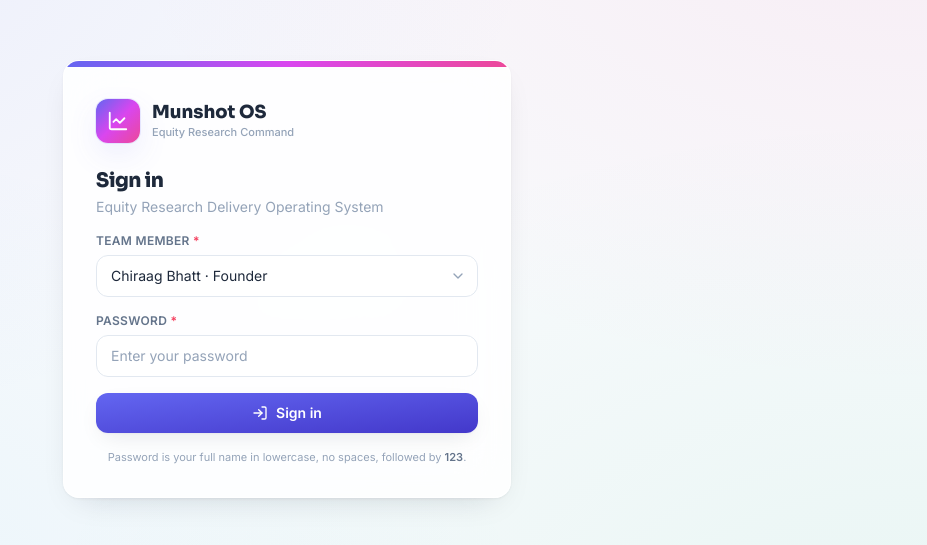
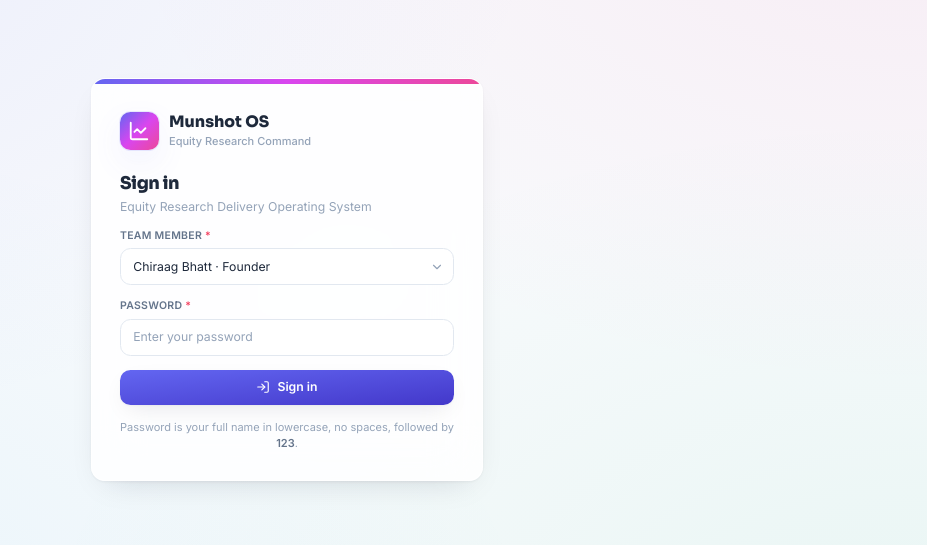
Before and after one commit to ceekay-munshot/TaskTracker, a React (Vite) app: page / in a window 1280 px wide. Shown: the part 121-666 px from the top of the page, without its empty margins (353-1280 px from the left). Built offline with nearby package versions, Linux system fonts and the light colour scheme.

Commit message:
Shrink root font size to scale the whole UI down
Set html font-size to 14px (from the browser default 16px). Every
rem-based Tailwind utility — text sizes, gaps, padding, etc — scales
proportionally, so the entire dashboard renders at ~87.5% without
having to touch each component.

```diff
--- a/src/index.css
+++ b/src/index.css
@@ -6,6 +6,9 @@
   html {
     -webkit-font-smoothing: antialiased;
     -moz-osx-font-smoothing: grayscale;
+    /* Shrink the whole UI proportionally — every rem-based Tailwind size
+       (text-xs, text-sm, gap, padding) scales with this. */
+    font-size: 14px;
   }
 
   body {
```
